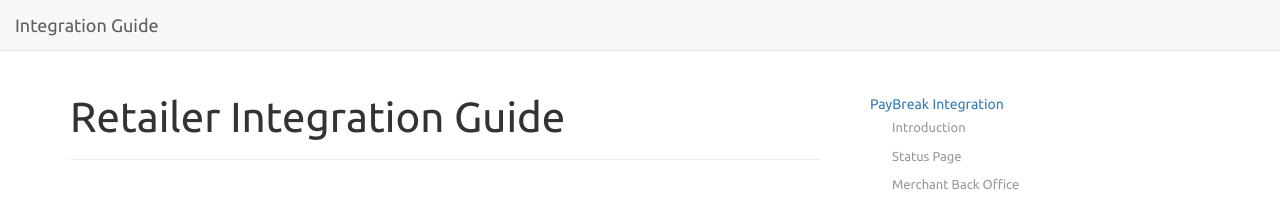
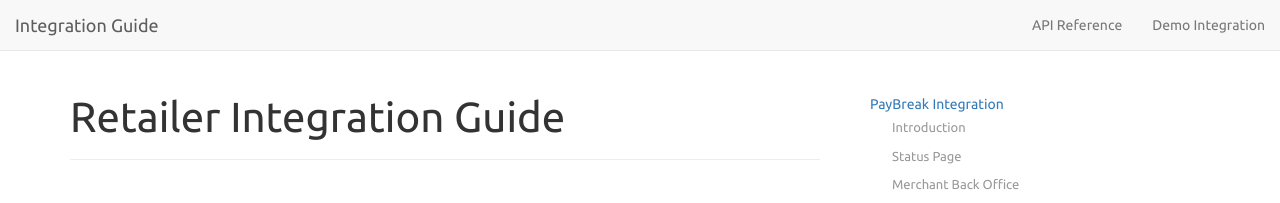
Before and after one commit to payitmonthly/Integration, a Jekyll site: the page built from index.md, in a window 1280 px wide. Shown: the top 203 px of the page. Built offline with Jekyll 4.4.1, drawn with Linux system fonts in a browser that asks for light colours; nearby versions of some CDN libraries; Markdown is read by kramdown in place of the engine named in the settings; our own code applies the rules of GitHub Pages for plain Markdown files.

Commit message:
Update header.html

```diff
--- a/_includes/header.html
+++ b/_includes/header.html
@@ -12,6 +12,17 @@
                 <a class="navbar-brand" href="{{ site.baseurl }}/">Integration Guide</a>
         </div>
 
+        <!-- Collect the nav links, forms, and other content for toggling -->
+        <div class="collapse navbar-collapse" id="bs-example-navbar-collapse-1">
+            <ul class="nav navbar-nav navbar-right">
+                <li>
+                    <a href="{{ site.baseurl }}/api">API Reference</a>
+                </li>
+                <li>
+                    <a href="http://demo.paybreak.com/">Demo Integration</a>
+                </li>
+            </ul>
+        </div>
         <!-- /.navbar-collapse -->
     </div>
     <!-- /.container -->
```
